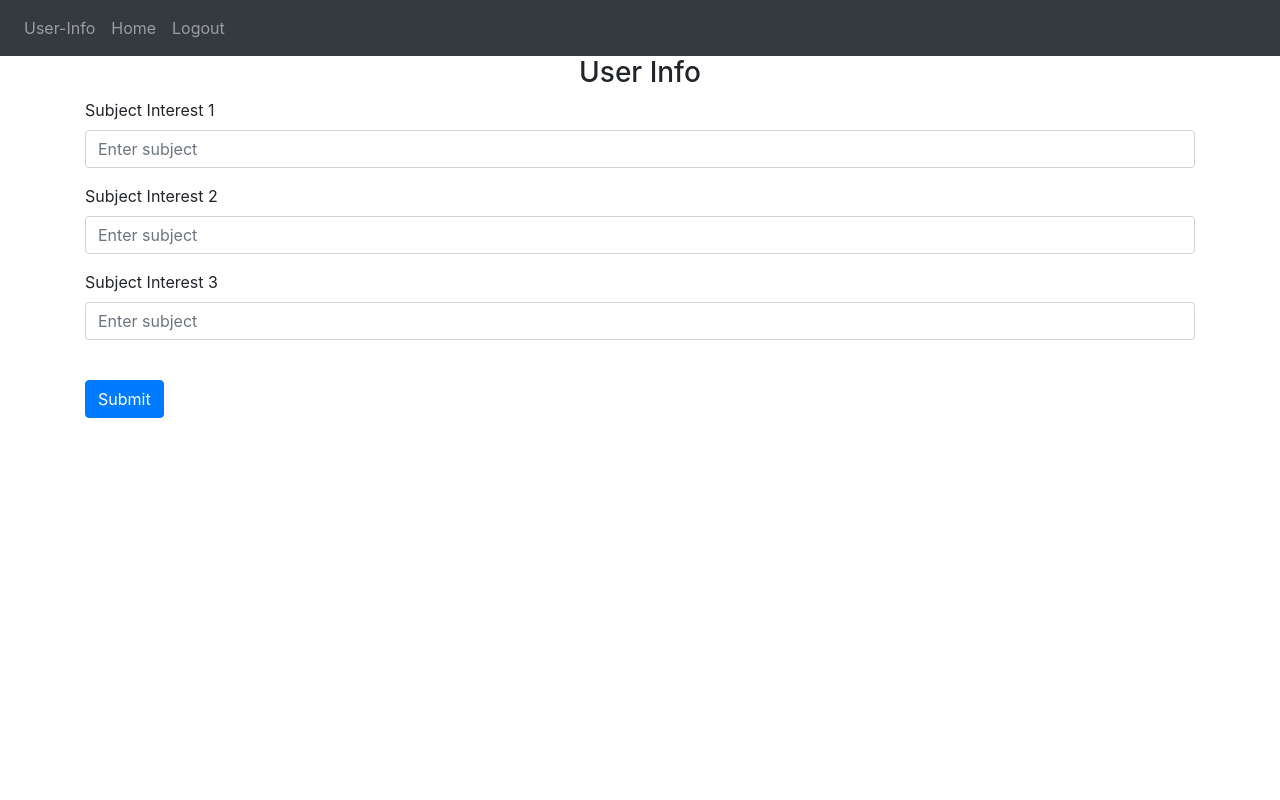
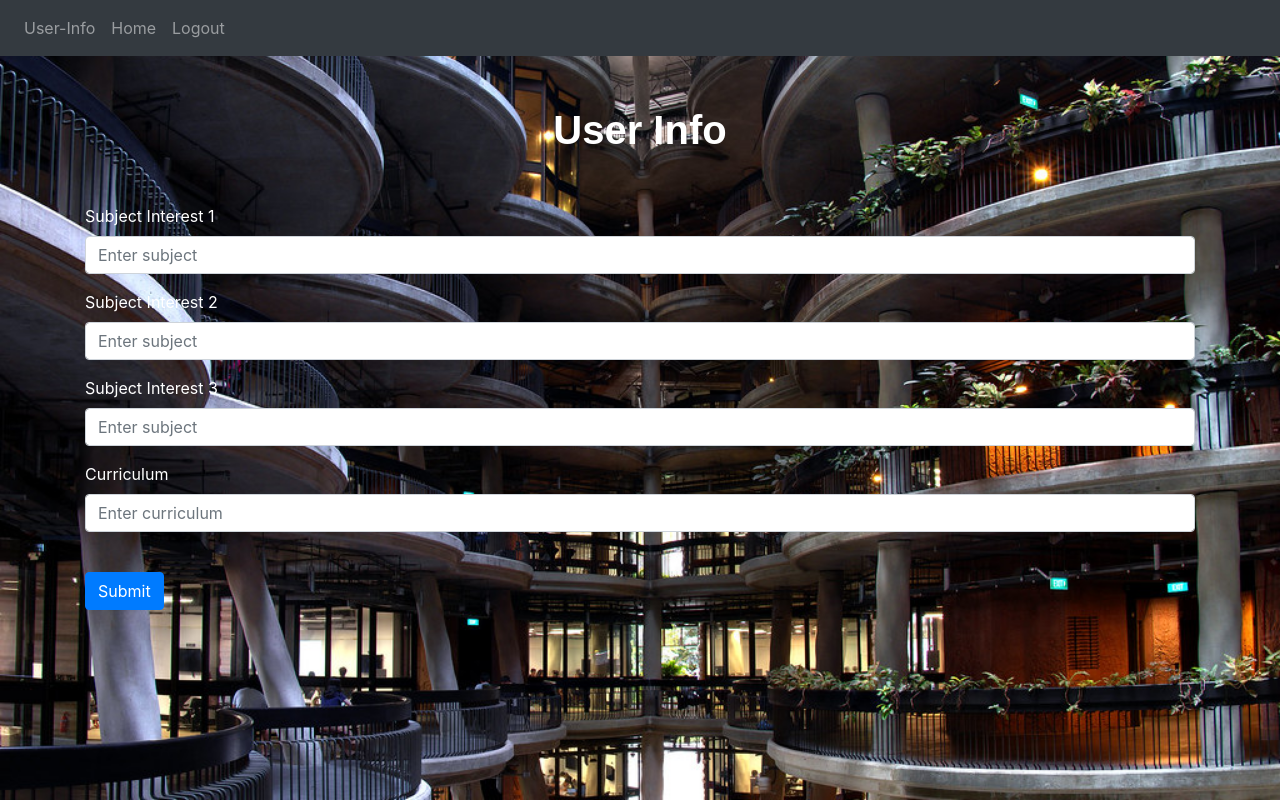
Before and after one commit to GordonChen19/FindMyCollege, a Flask app: page /user-info in a window 1280 px wide. Run offline with Flask 2, Linux system fonts and the light colour scheme; a user stored in the database is signed in; some libraries are stand-ins or nearby versions.

Commit message:
front end work

```diff
--- a/Website/templates/user_info.html
+++ b/Website/templates/user_info.html
@@ -35,8 +35,38 @@
         />
       </div>
 
+      <div class="form-group">
+        <label for="curriculum">Curriculum</label>
+        <input
+          type="curriculum"
+          class="form-control"
+          id="curriculum"
+          name="curriculum"
+          placeholder="Enter curriculum"
+        />
+      </div>
+
       <br />
       <button type="submit" class="btn btn-primary">Submit</button>
     </form>
 
+    <style>
+      body {
+        background-image: url("static/NTU2.jpeg");
+        background-repeat: no-repeat;
+        background-attachment: fixed;
+        background-size: cover;
+        color:white
+      }
+      h3 {
+        margin-top: 50px;
+        margin-bottom: 50px;
+        margin-right: 80px;
+        margin-left: 80px;
+        font-weight: bold;
+        font-family: Arial, Helvetica, sans-serif;
+        font-size: 40px;
+      }
+      </style>
+
     {% endblock %}
--- a/Website/views.py
+++ b/Website/views.py
@@ -51,14 +51,14 @@ def add_info():
         db.session.add(subject_interests)
         db.session.commit()
 
-        # curriculum=request.form.get('curriculum')
-        # if curriculum=='ALevel':
-        #     alevel_score=request.form.get('ALevel') #Need to put multiple fields together
-        #     new_entry=Qualification(curriculum=curriculum,alevel_score=alevel_score,user_id=current_user.id)
-        # elif curriculum=='Polytechnic':
-        #     polytechnic_score=request.form.get('Polytechnic')
-        #     new_entry=Qualification(curriculum=curriculum,polytechnic_score=polytechnic_score,user_id=current_user.id)
-        # db.session.add(new_entry)
-        # db.session.commit()
+        curriculum=request.form.get('curriculum')
+        if curriculum=='ALevel':
+            alevel_score=request.form.get('ALevel') #Need to put multiple fields together
+            new_entry=Qualification(curriculum=curriculum,alevel_score=alevel_score,user_id=current_user.id)
+        elif curriculum=='Polytechnic':
+            polytechnic_score=request.form.get('Polytechnic')
+            new_entry=Qualification(curriculum=curriculum,polytechnic_score=polytechnic_score,user_id=current_user.id)
+        db.session.add(new_entry)
+        db.session.commit()
 
     return render_template("user_info.html", user=current_user)
```
Also changed, not shown: Website/static/NTU2.jpeg (added), instance/database.db.
